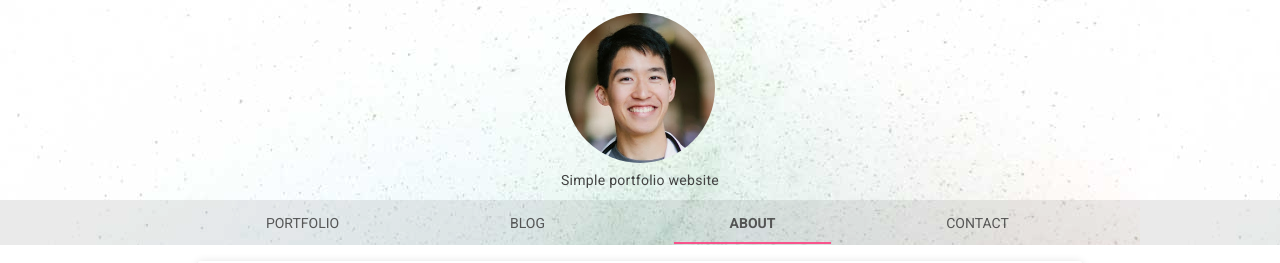
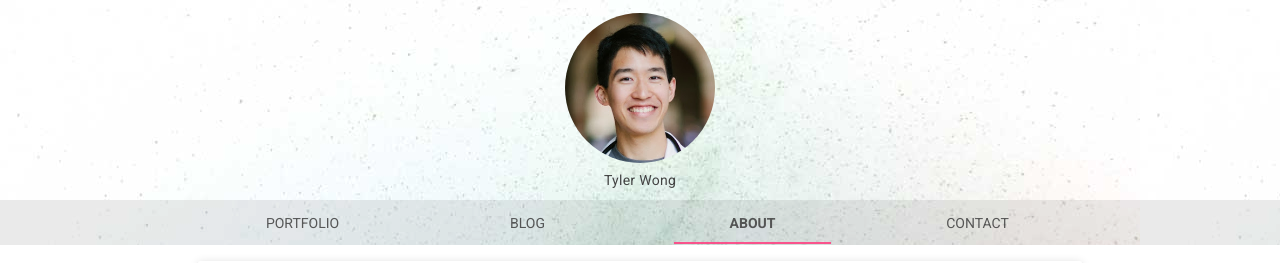
Before and after one commit to tylerwongj/tylerwongj.github.io, a plain HTML site: page about.html in a window 1280 px wide. Shown: the top 263 px of the page. Drawn offline with nearby package versions, Linux system fonts and the light colour scheme.

Commit message:
update name

```diff
--- a/about.html
+++ b/about.html
@@ -35,7 +35,7 @@
             <div class="mdl-layout__header-row portfolio-logo-row">
                 <span class="mdl-layout__title">
                     <div class="portfolio-logo"></div>
-                    <span class="mdl-layout__title">Simple portfolio website</span>
+                    <span class="mdl-layout__title">Tyler Wong</span>
                 </span>
             </div>
             <div class="mdl-layout__header-row portfolio-navigation-row mdl-layout--large-screen-only">
@@ -91,7 +91,7 @@
             </div>
             <footer class="mdl-mini-footer">
                 <div class="mdl-mini-footer__left-section">
-                    <div class="mdl-logo">Simple portfolio website</div>
+                    <div class="mdl-logo">Tyler Wong</div>
                 </div>
                 <div class="mdl-mini-footer__right-section">
                     <ul class="mdl-mini-footer__link-list">
```
Also changed, not shown: blog.html (+2 -2 lines), contact.html (+2 -2 lines), index.html (+2 -2 lines), old/src/index.html (+2 -2 lines), portfolio-example01.html (+2 -2 lines).
